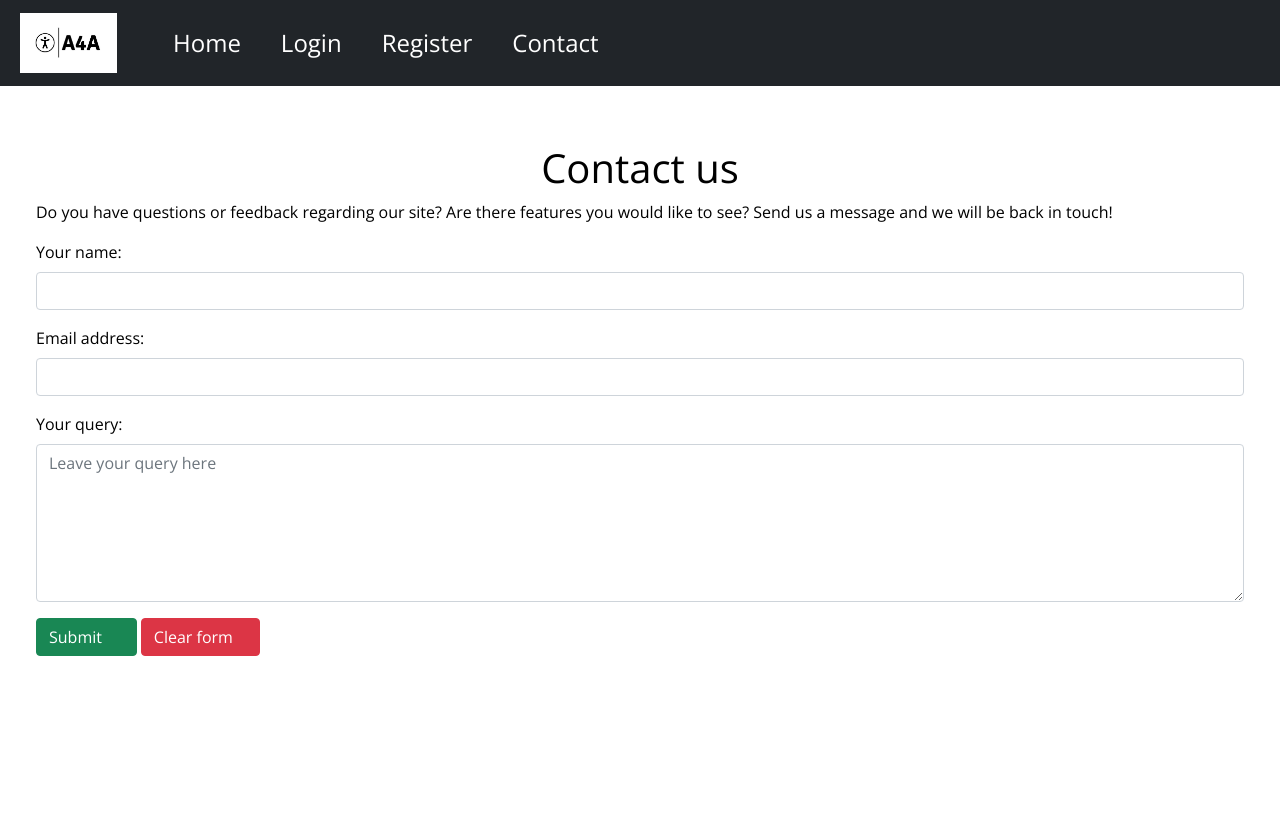
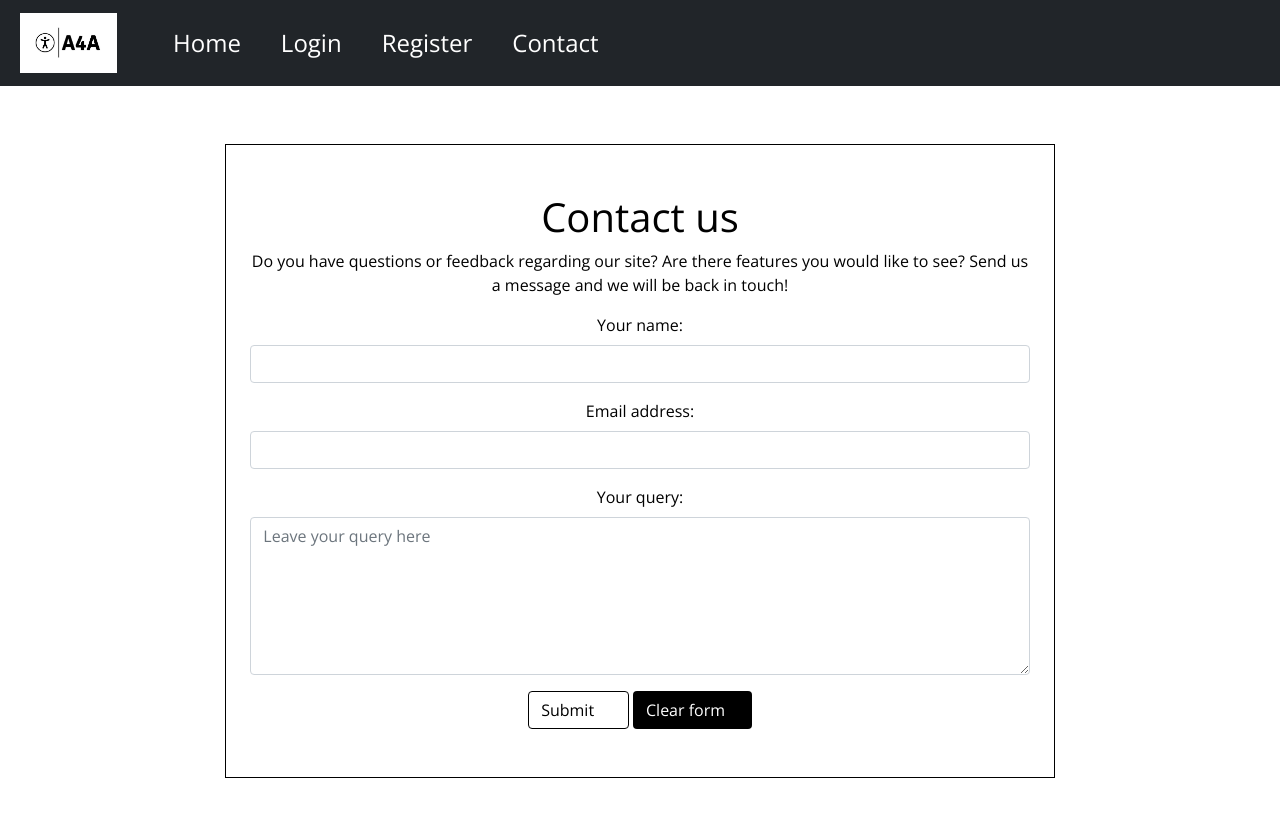
Before and after one commit to AideenM12/Trust-in-soda-hackathon, a Flask app: page /contact in a window 1280 px wide. Before the commit the page ends 656 px from the top, so only its background shows below. Run offline with Flask 2, Linux system fonts and the light colour scheme; some libraries are stand-ins or nearby versions.

Commit message:
Style contact form

```diff
--- a/static/css/style.css
+++ b/static/css/style.css
@@ -67,6 +67,38 @@ footer a {
   font-size: 3rem;
 }
 
+.btn-contact-submit {
+  background-color: #fff;
+  color: #000;
+  border: 1px solid #000;
+}
+
+.btn-contact-submit:hover {
+  background-color: #000;
+  color: #fff ;
+}
+
+.btn-contact-clear {
+  background-color: #000;
+  color: #fff !important;
+
+}
+
+.btn-contact-clear:hover {
+  background-color: #fff;
+  color: #000 !important;
+  border: 1px solid #000;
+}
+
+/*----FORMS----*/
+.form-contact {
+  border: 1px solid #000;
+}
+
+.contact-container button{
+  color: #000;
+}
+
 .btn-home:hover {
   background-color: #000;
   color: #ffffff;
--- a/templates/contact.html
+++ b/templates/contact.html
@@ -18,10 +18,10 @@
   {% endif %}
 {% endwith %}
 
-<div class="container-fluid">
+<div class="container-fluid contact-container text center">
     <div class="row justify-content-center">
-      <div class="col">
-        <form method="POST" class="px-4 my-5 py-5">
+      <div class="col-11 col-md-8 col-xlg-6 text-center mt-5">
+        <form method="POST" class="px-4 my-5 py-5 form-contact ">
           <input type="hidden" name="csrf_token" value="{{ csrf_token() }}"/>
           <h1 class="text-center">Contact us</h1>
           <p>
@@ -46,11 +46,11 @@
               required></textarea>
           </div>
 
-          <button type="submit" class="btn btn-success">
+          <button type="submit" class="btn btn-contact-submit">
             Submit
             <span class="mx-1"><i class="fad fa-paper-plane"></i></span>
           </button>
-          <button type="reset" class="btn btn-danger">
+          <button type="reset" class="btn btn-contact-clear">
             Clear form
             <span class="ml-1"><i class="fal fa-trash-alt"></i></span>
           </button>
```
